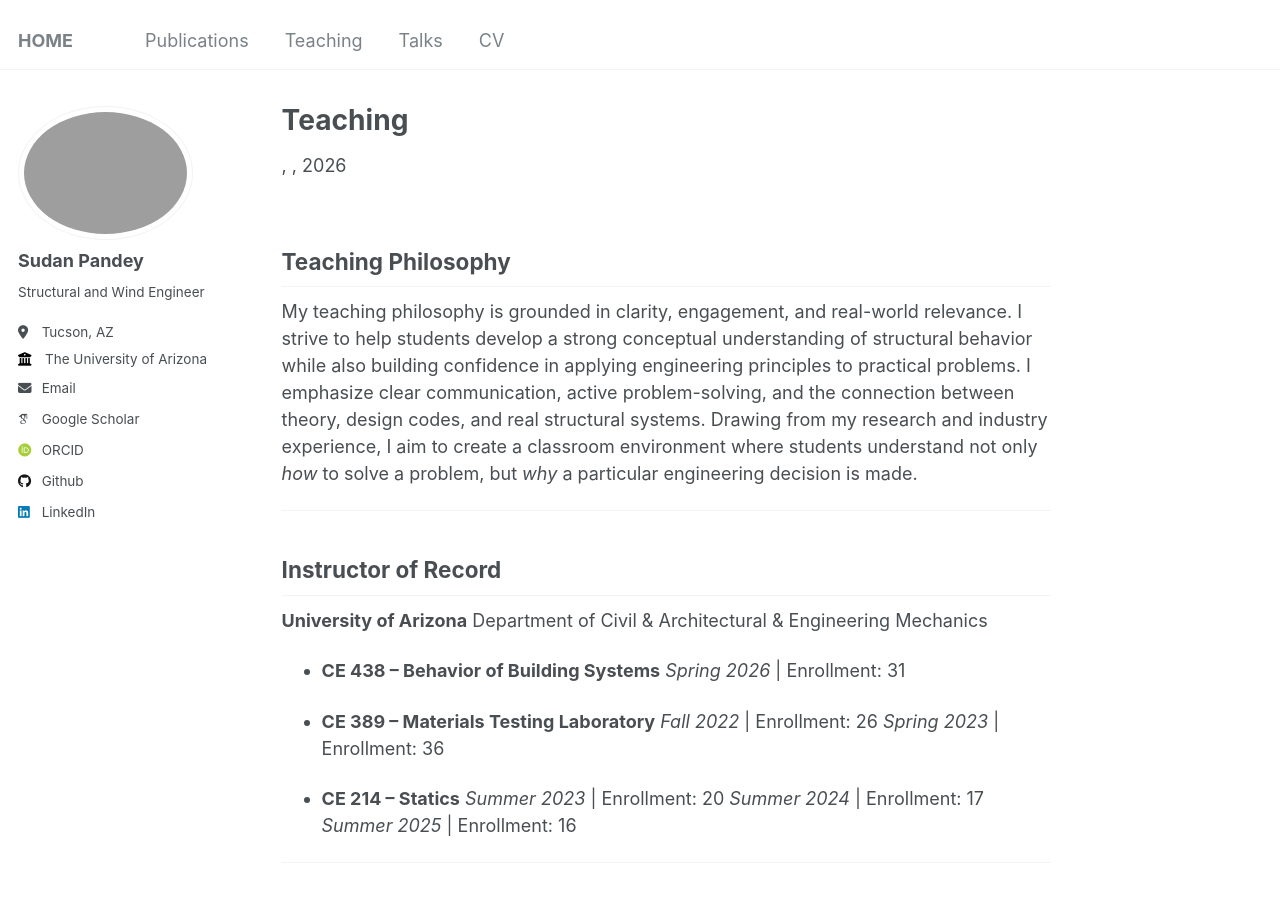
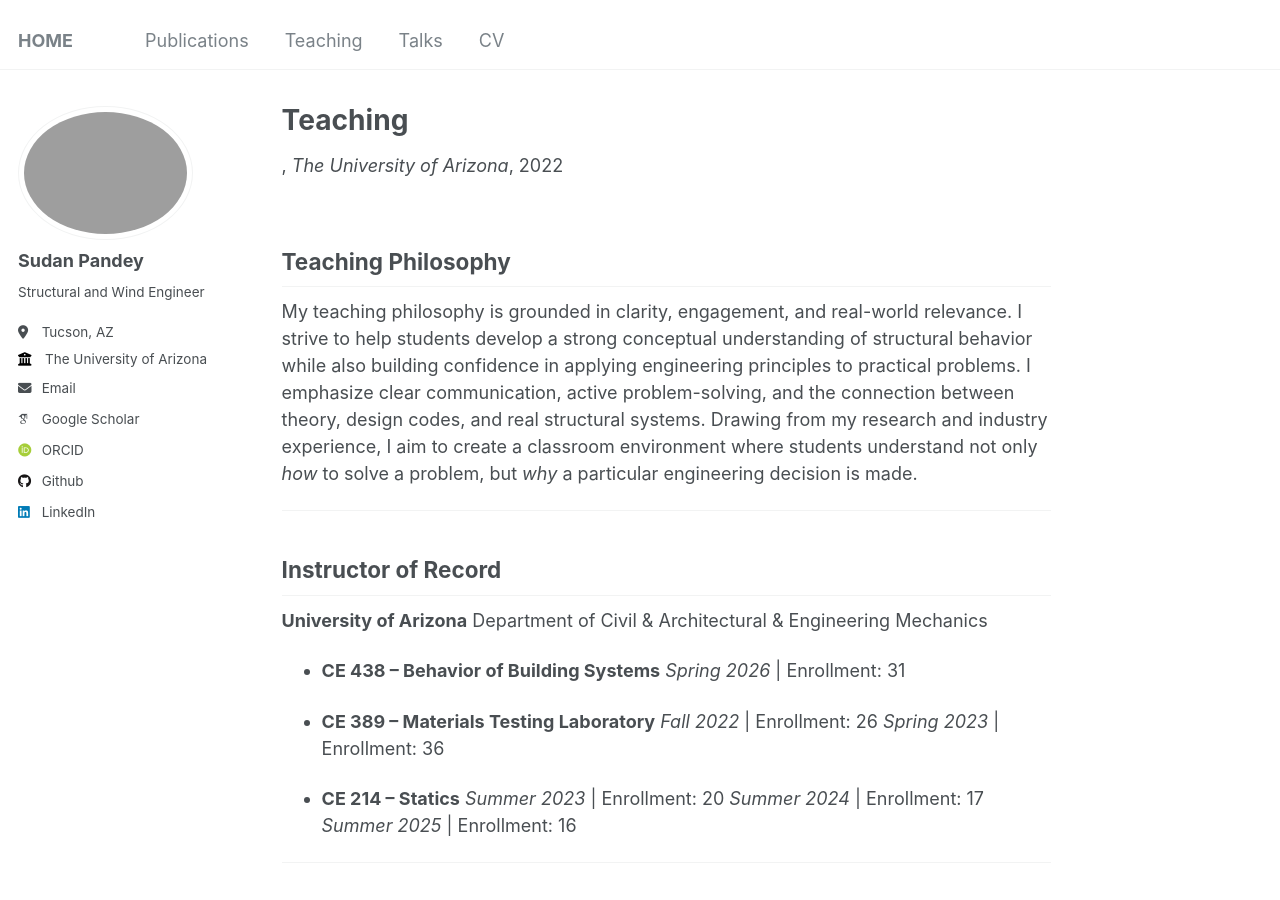
Before and after one commit to pdy-sdn/pandeysudan.github.io, a Jekyll site: the page built from _teaching/teaching.md, in a window 1280 px wide and 900 px high. Built offline with Jekyll 4.4.1, drawn with Linux system fonts in a browser that asks for light colours; some web fonts are replaced.

Commit message:
Update teaching.md

```diff
--- a/_teaching/teaching.md
+++ b/_teaching/teaching.md
@@ -1,7 +1,8 @@
 ---
 permalink: /teaching/
 title: "Teaching"
-show_metadata: false
+venue: "The University of Arizona"
+date: 2022-08-12
 author_profile: true
 ---
 
```
